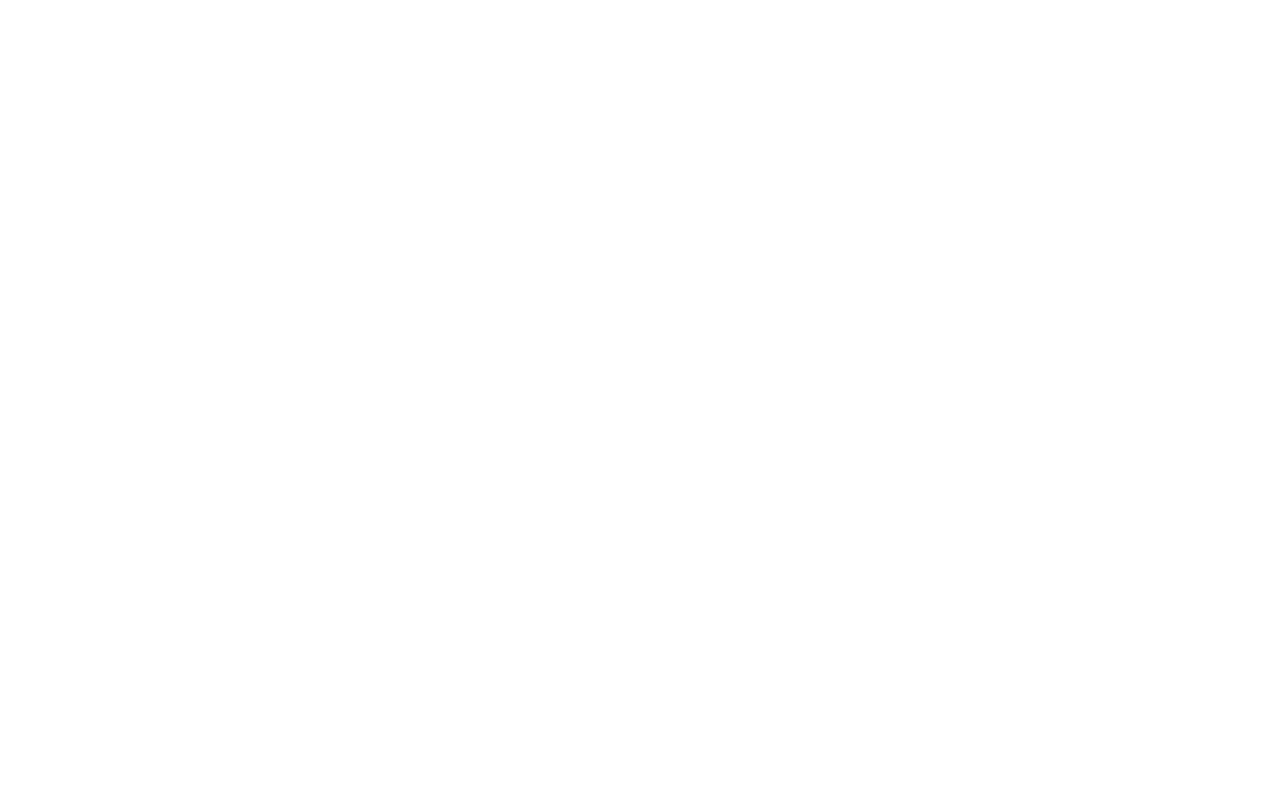
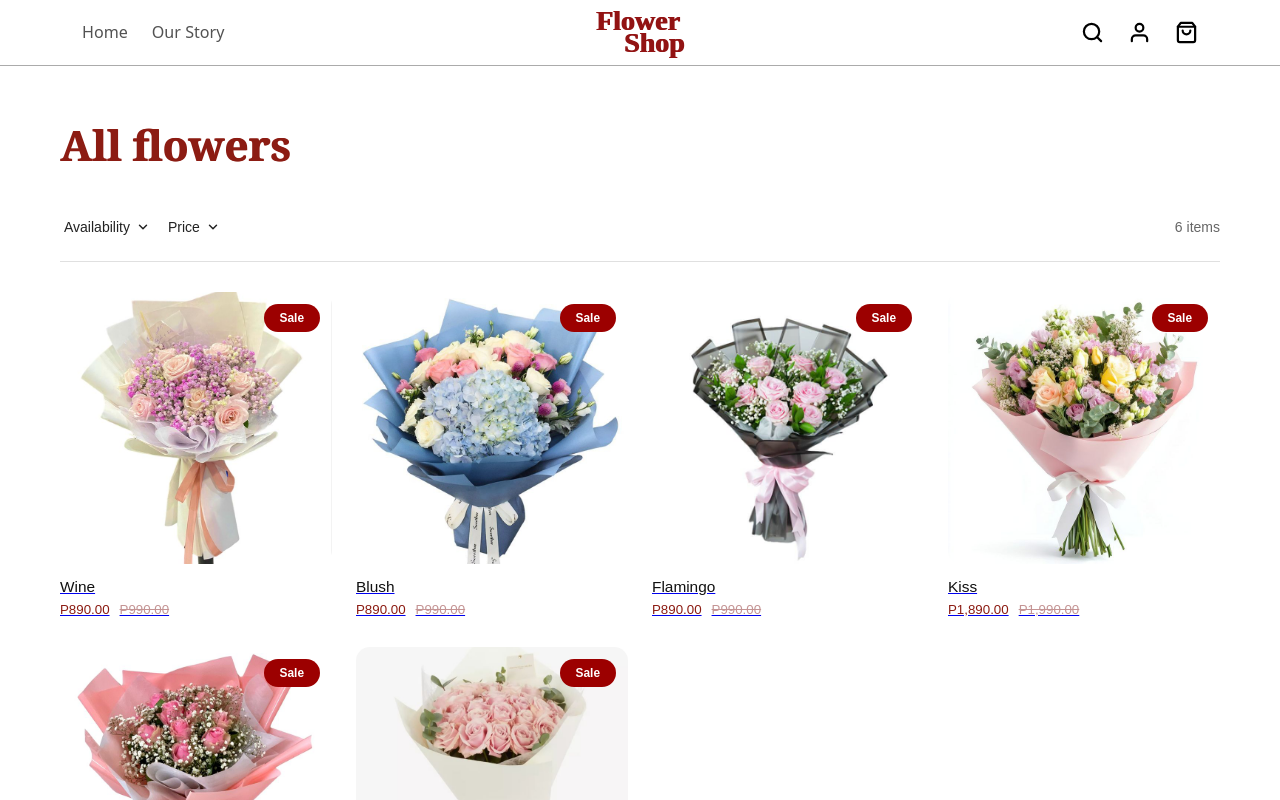
Before and after one commit to jork1216/flowershop, a React (Vite) app: page /shop in a window 1280 px wide. Before the commit this address had no page. Shown: the top 800 px of the page. Built offline with nearby package versions, Linux system fonts and the light colour scheme.

Commit message:
added product details

```diff
--- a/src/App.jsx
+++ b/src/App.jsx
@@ -1,18 +1,26 @@
 import { BrowserRouter, Routes, Route } from "react-router-dom";
 import Home from './pages/Home/Home.jsx'
 import OurStory from "./pages/OurStory/OurStory.jsx";
+import Shop from "./pages/Shop/Shop.jsx";
+import ProductDetail from "./pages/ProductDetail/ProfuctDetail.jsx";
+import { allProducts } from './data/products';
+
 import './App.css'
 
 function App() {
-
   return (
     <BrowserRouter>
       <Routes>
         <Route path="/" element={<Home />} />
         <Route path="/ourstory" element={<OurStory />} />
+
+        {/* Pass the data here */}
+        <Route path="/shop" element={<Shop allProducts={allProducts} />} />
+
+        {/* And pass it here */}
+        <Route path="/product/:id" element={<ProductDetail allProducts={allProducts} />} />
       </Routes>
     </BrowserRouter>
   )
 }
-
 export default App
--- a/src/components/Home/Header/Header.css
+++ b/src/components/Home/Header/Header.css
@@ -18,7 +18,7 @@
   font-family: serif; /* Matches the formal font style */
   margin-bottom: 10px;
   font-weight: 900; /* Makes the font thick */
-  text-shadow: 1.2px 0 0 #a30000
+  text-shadow: 1.2px 0 0 #a30000;
 }
 
 .header-subtitle {
--- a/src/data/products.js
+++ b/src/data/products.js
@@ -14,3 +14,13 @@
   { id: 5, name: "Cherry",   price: "P2,890.00", oldPrice: "P2,990.00", image: cherry   },
   { id: 6, name: "Dream",    price: "P1,890.00", oldPrice: "P1,990.00", image: dream    },
 ];
+
+// src/data/products.js
+export const allProducts = [
+  { id: 1, name: "Wine",     price: "P890.00",   oldPrice: "P990.00",   image: wine     },
+  { id: 2, name: "Blush",    price: "P890.00",   oldPrice: "P990.00",   image: blush    },
+  { id: 3, name: "Flamingo", price: "P890.00",   oldPrice: "P990.00",   image: flamingo },
+  { id: 4, name: "Kiss",     price: "P1,890.00", oldPrice: "P1,990.00", image: kiss     },
+  { id: 5, name: "Cherry",   price: "P2,890.00", oldPrice: "P2,990.00", image: cherry   },
+  { id: 6, name: "Dream",    price: "P1,890.00", oldPrice: "P1,990.00", image: dream    },
+];
--- /dev/null
+++ b/src/pages/ProductDetail/ProfuctDetail.jsx
@@ -0,0 +1,58 @@
+import { useParams, Link } from 'react-router-dom';
+
+const ProductDetail = ({ allProducts }) => {
+  // 1. Grab the ID from the URL (e.g., /product/5)
+  const { id } = useParams();
+
+  // 2. Find the product in your data array that matches the ID
+  // Note: useParams returns a string, so we convert it to a number if your IDs are numbers
+  const product = allProducts.find((p) => String(p.id) === id);
+
+  // 3. Handle cases where the product doesn't exist (e.g., manual URL typing)
+  if (!product) {
+    return (
+      <div className="error-container">
+        <h2>Product not found</h2>
+        <Link to="/">Back to Shop</Link>
+      </div>
+    );
+  }
+
+  return (
+    <div className="product-detail-page">
+      <Link box-className="back-link" to="/">← Back to products</Link>
+
+      <div className="product-detail-content">
+        <div className="product-detail-image">
+          {product.soldOut && <span className="badge badge-soldout">Sold out</span>}
+          <img src={product.image} alt={product.name} />
+        </div>
+
+        <div className="product-detail-info">
+          <h1 className="product-name">{product.name}</h1>
+
+          <div className="price-container">
+            <span className="current-price">{product.price}</span>
+            {product.oldPrice && <span className="old-price">{product.oldPrice}</span>}
+          </div>
+
+          <p className="product-description">
+            {product.description || "Beautiful hand-picked flowers perfect for any occasion."}
+          </p>
+
+          <div className="product-actions">
+            <input type="number" min="1" defaultValue="1" className="qty-input" />
+            <button
+              className="add-to-cart-btn"
+              disabled={product.soldOut}
+            >
+              {product.soldOut ? 'Out of Stock' : 'Add to Cart'}
+            </button>
+          </div>
+        </div>
+      </div>
+    </div>
+  );
+};
+
+export default ProductDetail;
--- /dev/null
+++ b/src/pages/Shop/Shop.css
@@ -0,0 +1,162 @@
+.shop-wrapper {
+  max-width: 1300px;
+  margin: 0 auto;
+  padding: 50px 60px 80px;
+  font-family: Arial, sans-serif;
+}
+
+/* Page Title */
+.shop-title {
+  font-family: Georgia, 'Times New Roman', serif;
+  font-size: 3rem;
+  font-weight: 800;
+  color: #8C1C13;
+  text-shadow: 1px 0 0 #8C1C13;
+  margin: 0 0 40px 0;
+}
+
+/* Filter Bar */
+.shop-filter-bar {
+  display: flex;
+  justify-content: space-between;
+  align-items: center;
+  padding-bottom: 20px;
+  margin-bottom: 30px;
+  border-bottom: 1px solid #e0e0e0;
+}
+
+.shop-filters {
+  display: flex;
+  gap: 10px;
+}
+
+.filter-btn {
+  display: flex;
+  align-items: center;
+  gap: 6px;
+  background: transparent;
+  border: none;
+  font-size: 1rem;
+  font-family: Arial, sans-serif;
+  cursor: pointer;
+  color: #222;
+  padding: 6px 4px;
+}
+
+.filter-btn:hover {
+  color: #8C1C13;
+}
+
+.shop-item-count {
+  font-size: 1rem;
+  color: #666;
+}
+
+/* Product Grid — 4 columns */
+.shop-product-grid {
+  display: grid;
+  grid-template-columns: repeat(4, 1fr);
+  gap: 30px 24px;
+}
+
+/* Product Card */
+.shop-product-card {
+  cursor: pointer;
+}
+
+.shop-image-box {
+  position: relative;
+  background-color: #f4f4f4;
+  border-radius: 14px;
+  overflow: hidden;
+  aspect-ratio: 1 / 1;
+  margin-bottom: 14px;
+}
+
+.shop-product-image {
+  width: 100%;
+  height: 100%;
+  object-fit: cover;
+  display: block;
+  transition: transform 0.3s ease;
+}
+
+.shop-product-card:hover .shop-product-image {
+  transform: scale(1.04);
+}
+
+/* Badges */
+.badge {
+  position: absolute;
+  top: 12px;
+  right: 12px;
+  padding: 7px 16px;
+  border-radius: 20px;
+  font-size: 0.85rem;
+  font-weight: 600;
+  z-index: 1;
+}
+
+.badge-sale {
+  background-color: #9C0000;
+  color: white;
+}
+
+.badge-soldout {
+  background-color: #9C0000;
+  color: white;
+}
+
+/* Text */
+.shop-product-name {
+  font-size: 1.1rem;
+  font-weight: 400;
+  margin: 0 0 6px 0;
+  color: #111;
+}
+
+.shop-price-row {
+  display: flex;
+  gap: 10px;
+  align-items: center;
+  font-size: 0.95rem;
+}
+
+.shop-current-price {
+  color: #8C1C13;
+  font-weight: 500;
+}
+
+.shop-old-price {
+  color: #C49494;
+  text-decoration: line-through;
+}
+
+/* Responsive */
+@media (max-width: 1024px) {
+  .shop-product-grid {
+    grid-template-columns: repeat(3, 1fr);
+  }
+  .shop-wrapper {
+    padding: 40px 40px 60px;
+  }
+}
+
+@media (max-width: 768px) {
+  .shop-product-grid {
+    grid-template-columns: repeat(2, 1fr);
+  }
+  .shop-wrapper {
+    padding: 30px 24px 50px;
+  }
+  .shop-title {
+    font-size: 2.2rem;
+  }
+}
+
+@media (max-width: 480px) {
+  .shop-product-grid {
+    grid-template-columns: repeat(2, 1fr);
+    gap: 16px 12px;
+  }
+}
--- /dev/null
+++ b/src/pages/Shop/Shop.jsx
@@ -0,0 +1,69 @@
+import { Link } from 'react-router-dom';
+import Navbar from "../../components/Navbar/Navbar";
+import Footer from "../../components/Footer/Footer";
+import { allProducts } from "../../data/products";
+import "./Shop.css";
+
+
+function Shop() {
+  return (
+    <div>
+      <Navbar />
+
+      <div className="shop-wrapper">
+        {/* Page Title */}
+        <h1 className="shop-title">All flowers</h1>
+
+        {/* Filter Bar */}
+        <div className="shop-filter-bar">
+          <div className="shop-filters">
+            <button className="filter-btn">
+              Availability
+              <svg xmlns="http://www.w3.org/2000/svg" width="14" height="14" viewBox="0 0 24 24" fill="none" stroke="currentColor" strokeWidth="2.5" strokeLinecap="round" strokeLinejoin="round">
+                <polyline points="6 9 12 15 18 9"></polyline>
+              </svg>
+            </button>
+            <button className="filter-btn">
+              Price
+              <svg xmlns="http://www.w3.org/2000/svg" width="14" height="14" viewBox="0 0 24 24" fill="none" stroke="currentColor" strokeWidth="2.5" strokeLinecap="round" strokeLinejoin="round">
+                <polyline points="6 9 12 15 18 9"></polyline>
+              </svg>
+            </button>
+          </div>
+          <span className="shop-item-count">{allProducts.length} items</span>
+        </div>
+
+        {/* Product Grid */}
+        <div className="shop-product-grid">
+          {allProducts.map((product) => (
+
+            <Link to={`/product/${product.id}`} className="shop-product-card">
+              <div className="shop-image-box">
+                {product.soldOut ? (
+                  <span className="badge badge-soldout">Sold out</span>
+                ) : (
+                  <span className="badge badge-sale">Sale</span>
+                )}
+                <img
+                  src={product.image}
+                  alt={product.name}
+                  className="shop-product-image"
+                />
+              </div>
+              <h3 className="shop-product-name">{product.name}</h3>
+              <div className="shop-price-row">
+                <span className="shop-current-price">{product.price}</span>
+                <span className="shop-old-price">{product.oldPrice}</span>
+              </div>
+
+            </Link>
+          ))}
+        </div>
+      </div>
+
+      <Footer />
+    </div>
+  );
+}
+
+export default Shop;
```
